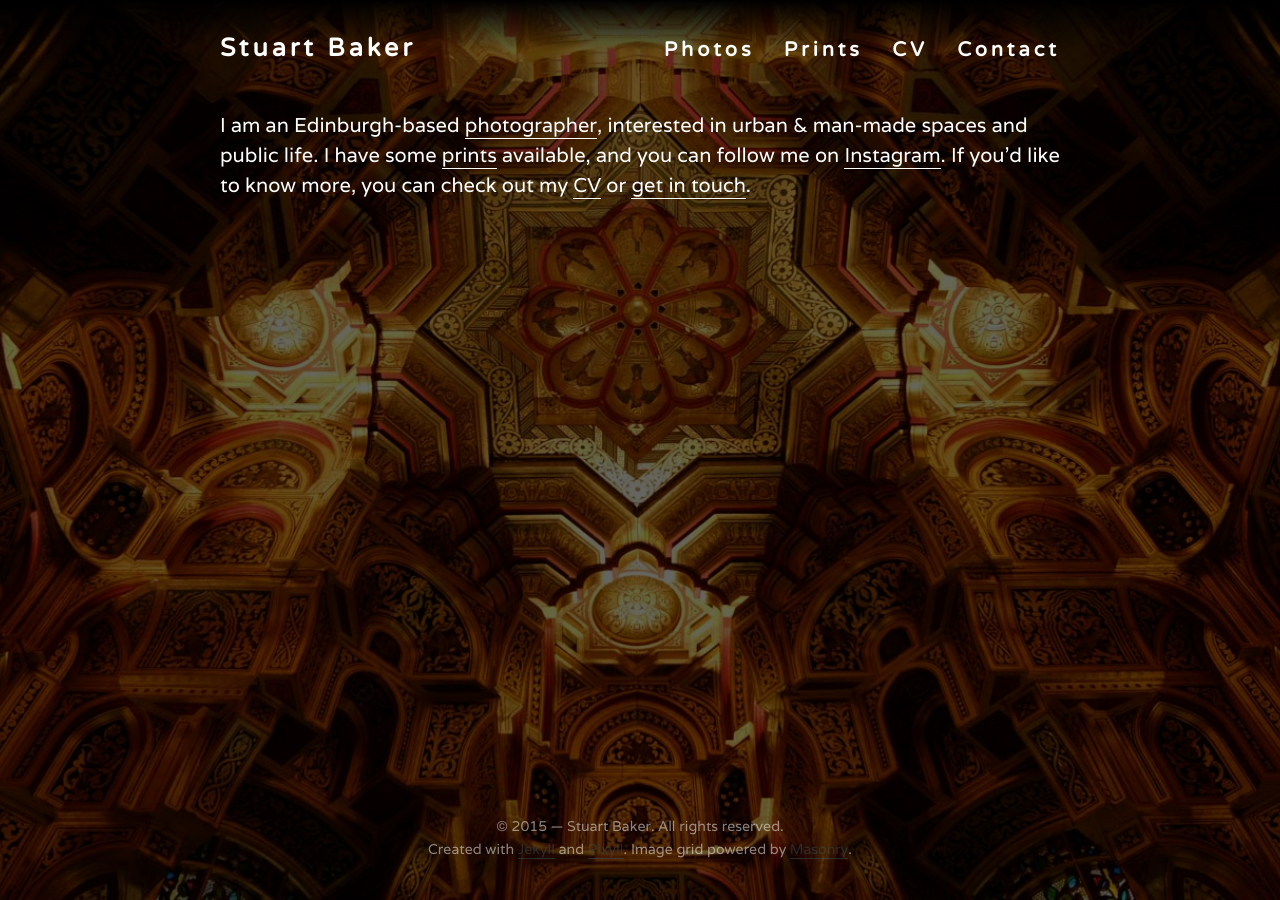
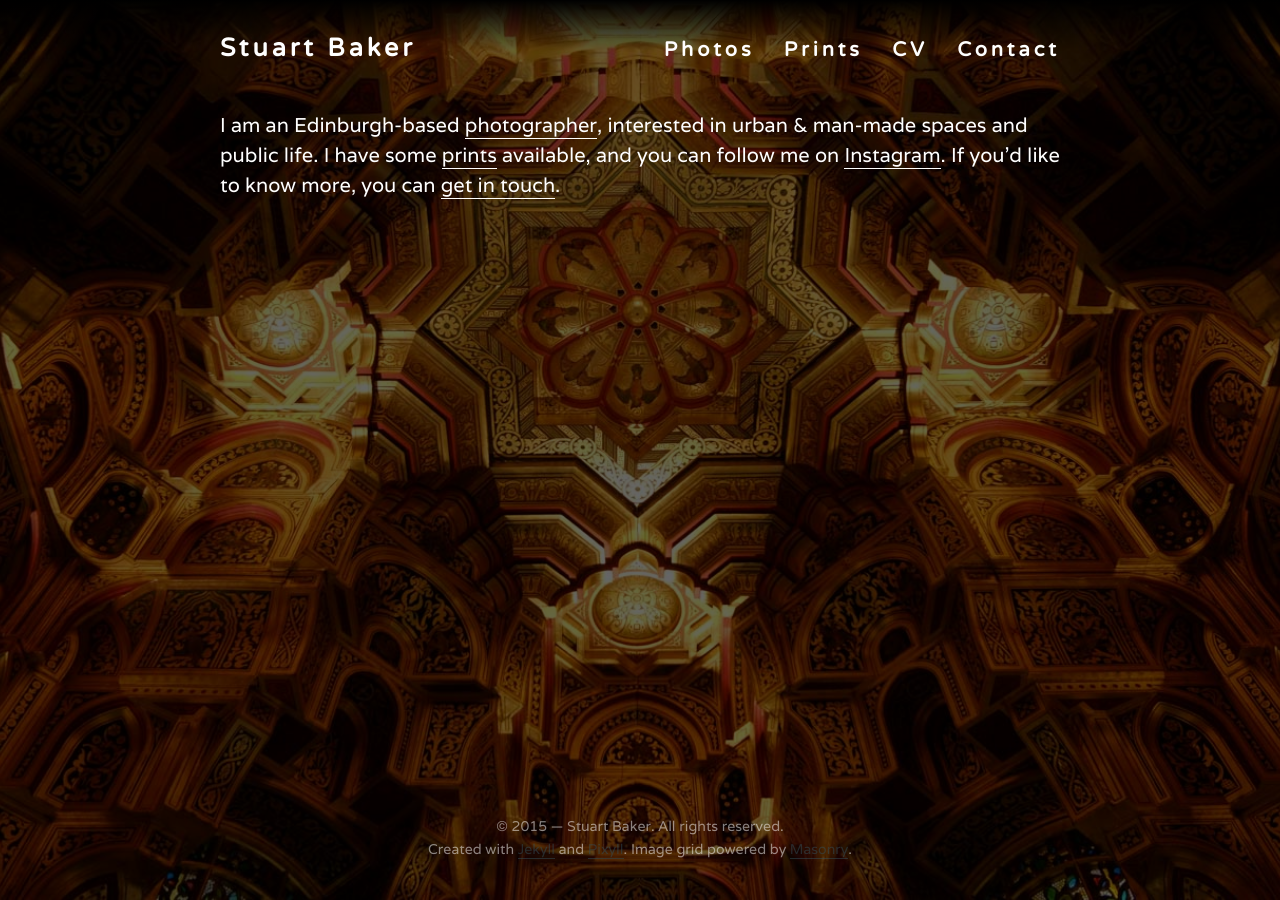
Before and after one commit to smbkr/smbkr.github.io, a Jekyll site: the page built from index.html, in a window 1280 px wide. Built offline with Jekyll 4.4.1, drawn with Linux system fonts in a browser that asks for light colours.

Commit message:
Commented out link to CV

```diff
--- a/index.html
+++ b/index.html
@@ -6,6 +6,6 @@
 <div class="home">
 
 	<p>
-		I am an Edinburgh-based <a href="/photos/">photographer</a>, interested in urban &amp; man-made spaces and public life. I have some <a href="/photos/prints/">prints</a> available, and you can follow me on <a href="https://www.instagram.com/strtbkr/">Instagram</a>. If you'd like to know more, you can check out my <a href="cv-stuart-baker.pdf">CV</a>  or <a href="/contact/">get in touch</a>.
+		I am an Edinburgh-based <a href="/photos/">photographer</a>, interested in urban &amp; man-made spaces and public life. I have some <a href="/photos/prints/">prints</a> available, and you can follow me on <a href="https://www.instagram.com/strtbkr/">Instagram</a>. If you'd like to know more, you can <!--check out my <a href="cv-stuart-baker.pdf">CV</a>  or --><a href="/contact/">get in touch</a>.
 	</p>
 </div>
```
